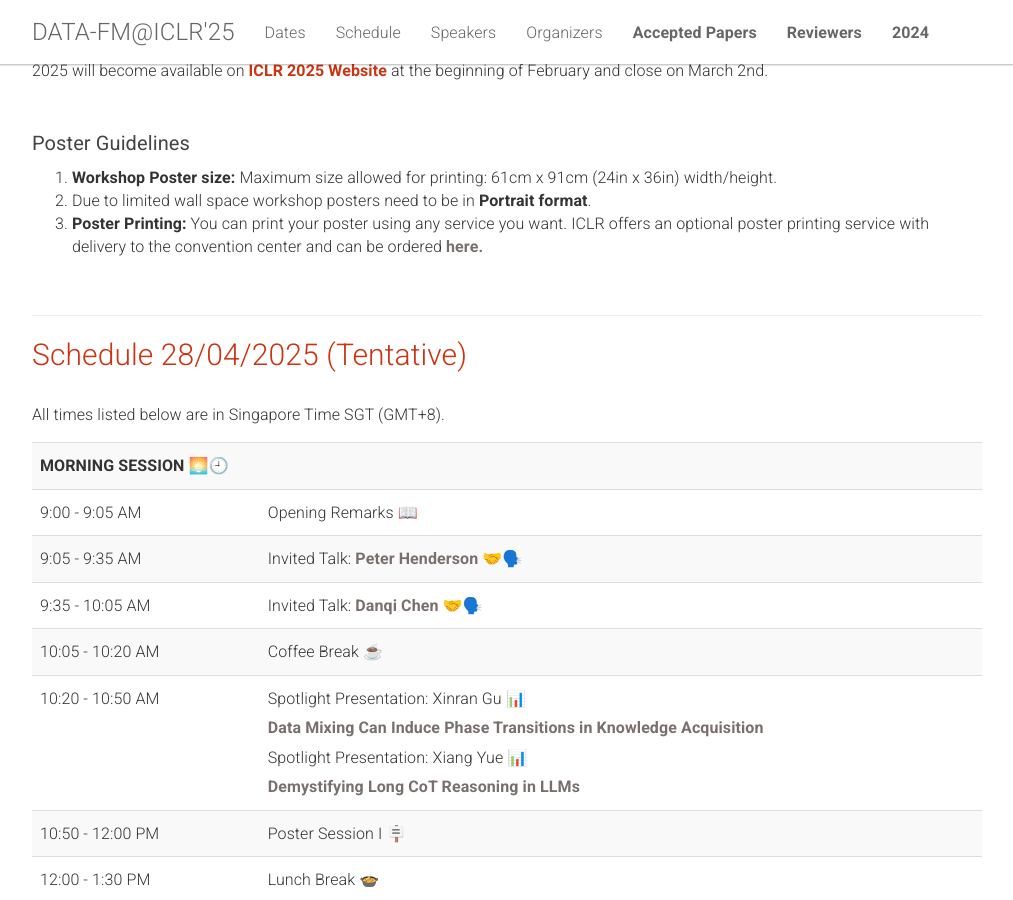
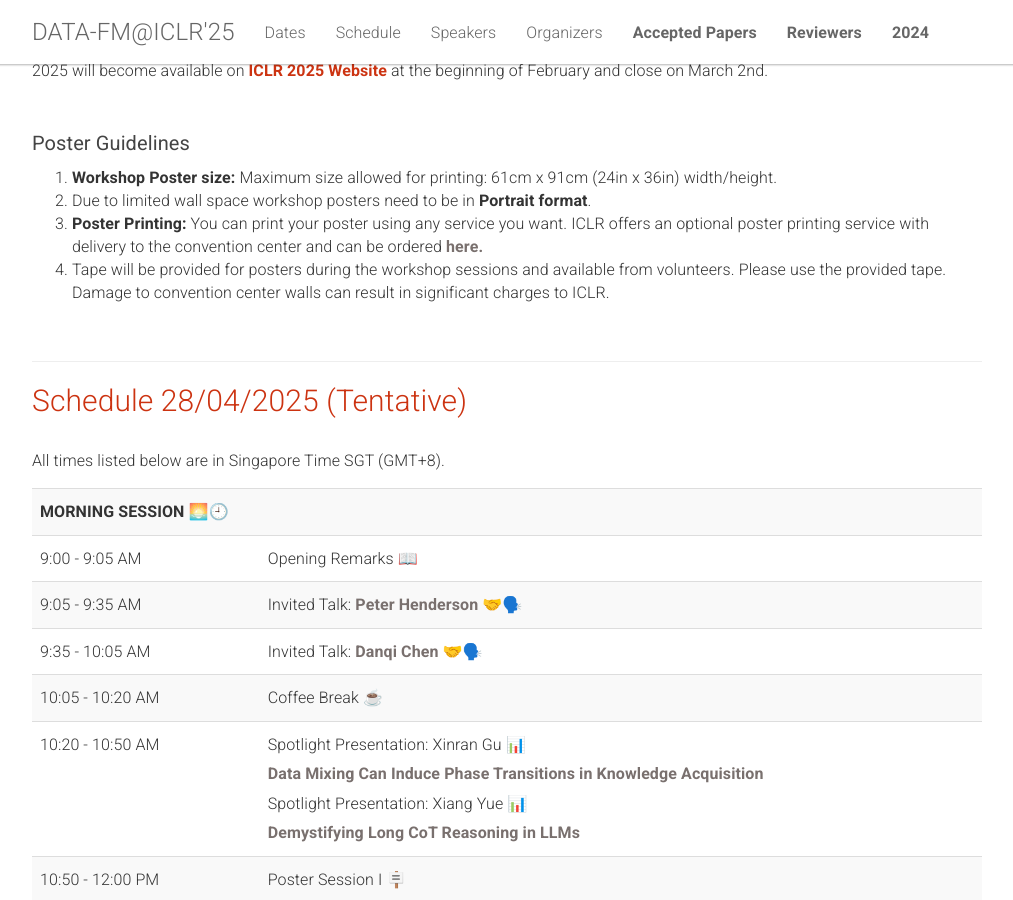
Before and after one commit to datafm/datafm.github.io, a Jekyll site: the page built from _pages/home.md, in a window 1280 px wide and 900 px high, scrolled down 2656 px. Shown: the whole window, without its empty margins (133-1146 px from the left). Built offline with Jekyll 4.4.1, drawn with Linux system fonts in a browser that asks for light colours.

Commit message:
posters
posters

```diff
--- a/_pages/home.md
+++ b/_pages/home.md
@@ -170,6 +170,12 @@ acknowledgements: ""
         You can print your poster using any service you want.
         ICLR offers an optional poster printing service with delivery to the convention center and can be ordered <a href="https://docs.google.com/forms/d/e/1FAIpQLSeymkgqJXjwrcI2OBt6KpB8D9XHFVhL2YScg7BGr1Fd_3aWpQ/viewform?usp=header" target="_blank">here.</a>
       </li>
+      <li>
+        Tape will be provided for posters during the workshop sessions and available from volunteers.  Please use the provided tape.  Damage to convention center walls can result in significant charges to ICLR.
+      </li>
+
+
+
     </ol>
   </div>
 </div>
```
